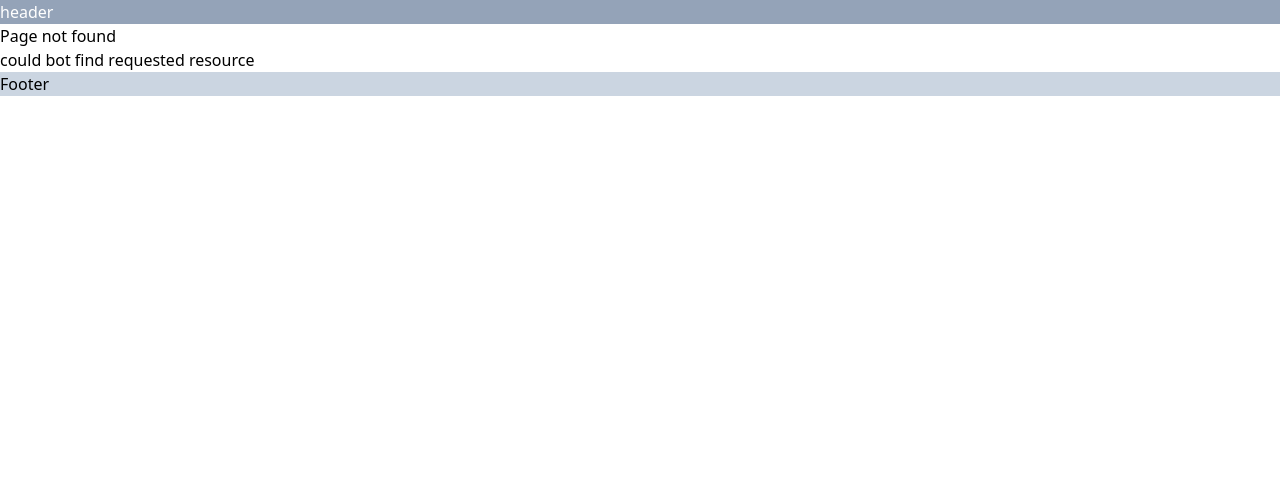
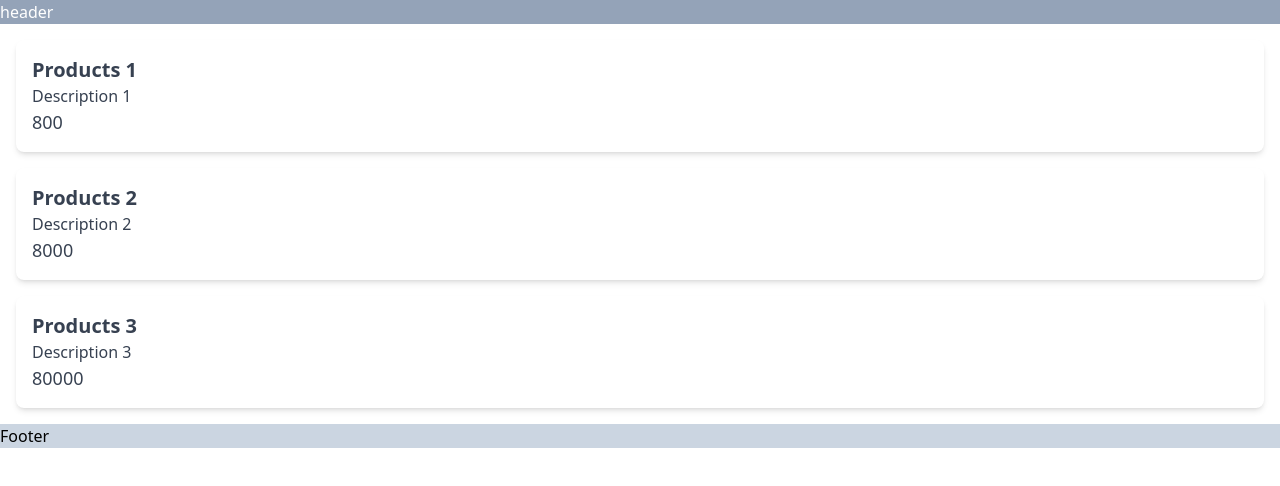
Before and after one commit to Minamyle/Learning-Nextjs14, a Next.js app: page /pproducts in a window 1280 px wide. Before the commit this address had no page. Shown: the top 486 px of the page. Built offline with nearby package versions, Linux system fonts and the light colour scheme; data requests are answered from the project's data file.

Commit message:
feat: usind db as an api and fetchingnit to the ui

```diff
--- /dev/null
+++ b/src/app/pproducts/page.tsx
@@ -0,0 +1,27 @@
+type Product = {
+  id: number;
+  title: string;
+  price: number;
+  description: string;
+};
+
+export default async function PProductPage() {
+  const response = await fetch("http://localhost:3001/products");
+  const products = await response.json();
+  return (
+    <>
+      <ul className="space-y-4 p-4">
+        {products.map((product: Product) => (
+          <li
+            key={product.id}
+            className="p-4 bg-white shadow-md rounded-lg text-gray-700"
+          >
+            <h2 className="text-xl font-semibold">{product.title}</h2>
+            <p> {product.description} </p>
+            <p className="text-lg font-medium">{product.price}</p>
+          </li>
+        ))}
+      </ul>
+    </>
+  );
+}
```
